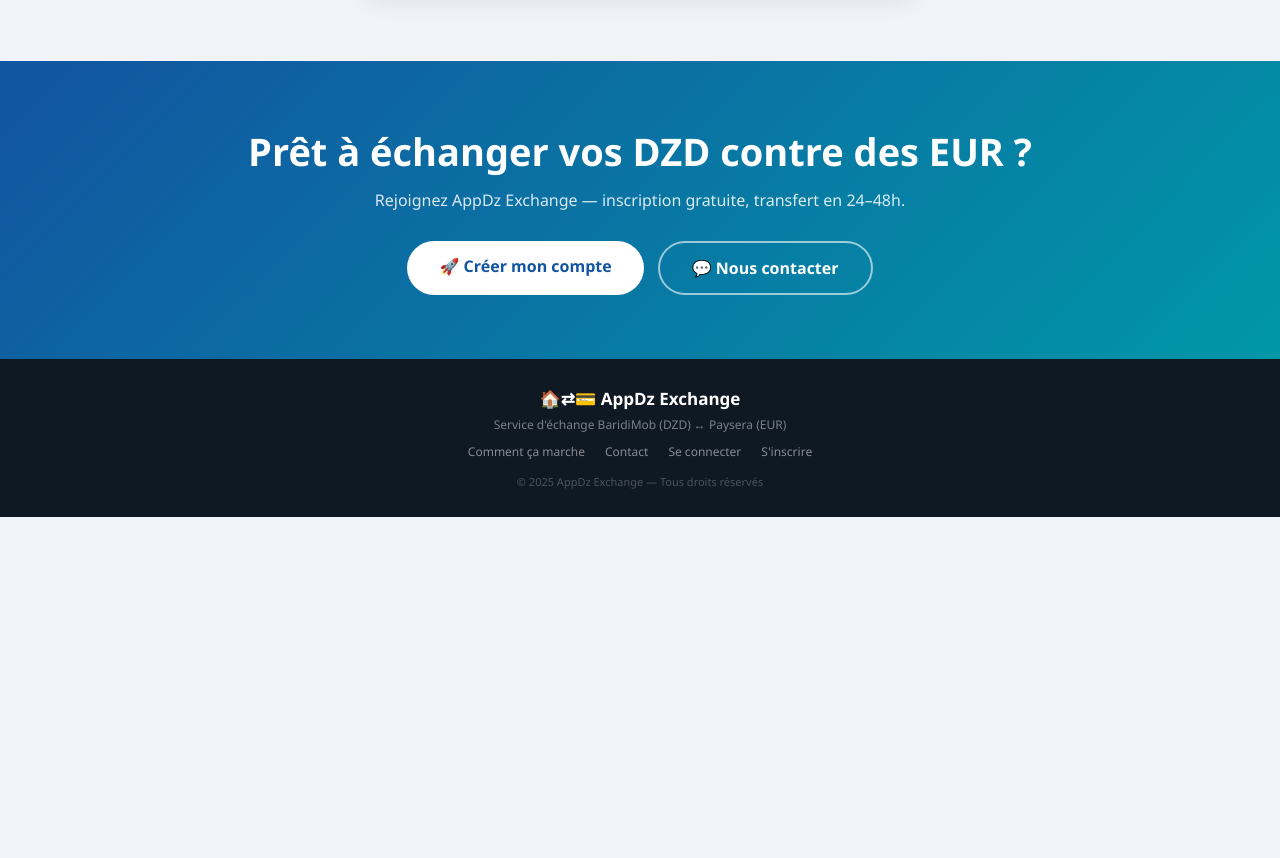
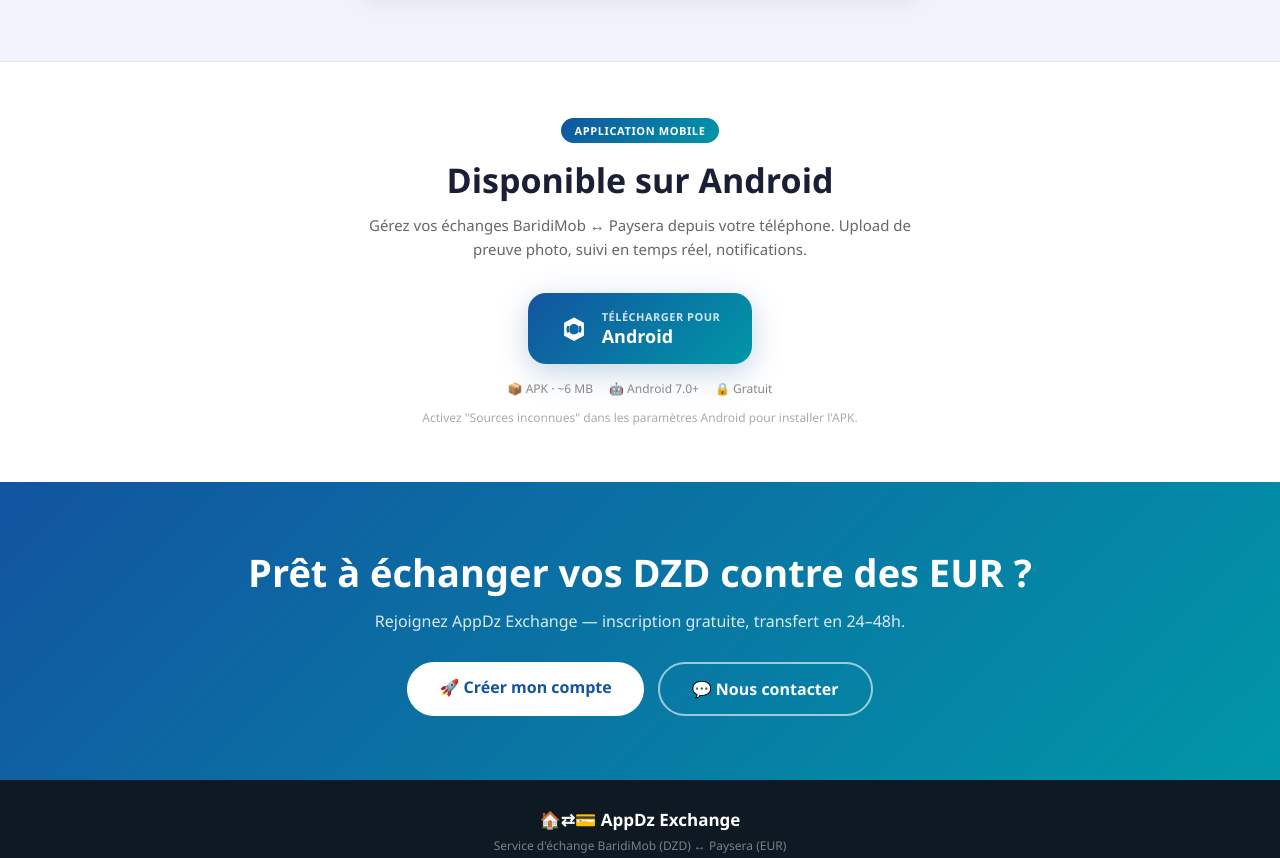
Before and after one commit to ilyesmed23/AppDzExchange-Web, a plain HTML site: page index.html in a window 1280 px wide. Shown: the part 2864-3722 px from the top of the page. Before the commit the page ends 3381 px from the top, so only its background shows below. Drawn offline with Linux system fonts and the light colour scheme; no server answers.

Commit message:
feat: section téléchargement APK Android sur landing page

```diff
--- a/index.html
+++ b/index.html
@@ -316,6 +316,32 @@
   </div>
 </section>
 
+<!-- TÉLÉCHARGEMENT APK -->
+<section style="background:#fff;padding:56px 5%;text-align:center;border-top:1px solid #e0e8f5;">
+  <div style="max-width:560px;margin:0 auto;">
+    <div style="display:inline-block;background:linear-gradient(135deg,#1254a0,#0097a7);color:#fff;font-size:11px;font-weight:800;padding:5px 14px;border-radius:20px;letter-spacing:.6px;margin-bottom:14px;">APPLICATION MOBILE</div>
+    <h2 style="font-size:clamp(22px,4vw,34px);font-weight:900;color:#1a1f36;margin-bottom:10px;">Disponible sur Android</h2>
+    <p style="color:#666;font-size:15px;margin-bottom:32px;line-height:1.6;">Gérez vos échanges BaridiMob ↔ Paysera depuis votre téléphone. Upload de preuve photo, suivi en temps réel, notifications.</p>
+    <a href="https://github.com/ilyesmed23/AppDzExchange-Web/releases/download/v1.0.0/AppDzExchange-v1.0.apk"
+      style="display:inline-flex;align-items:center;gap:14px;background:linear-gradient(135deg,#1254a0,#0097a7);color:#fff;text-decoration:none;padding:16px 32px;border-radius:18px;font-size:16px;font-weight:800;box-shadow:0 8px 30px rgba(18,84,160,.25);transition:.2s;"
+      onmouseover="this.style.transform='translateY(-2px)';this.style.boxShadow='0 12px 36px rgba(18,84,160,.35)'"
+      onmouseout="this.style.transform='';this.style.boxShadow='0 8px 30px rgba(18,84,160,.25)'"
+      download>
+      <svg width="28" height="28" viewBox="0 0 24 24" fill="white"><path d="M17.523 15.341l-1.98-1.07a4.42 4.42 0 0 0 .518-2.063 4.42 4.42 0 0 0-.518-2.063l1.98-1.07A6.537 6.537 0 0 1 18.5 12.21a6.537 6.537 0 0 1-.977 3.131zM6.477 15.341A6.537 6.537 0 0 1 5.5 12.21a6.537 6.537 0 0 1 .977-3.131l1.98 1.07a4.42 4.42 0 0 0-.518 2.062c0 .737.182 1.44.518 2.063l-1.98 1.07zM12 7.79c2.428 0 4.4 1.972 4.4 4.42S14.428 16.63 12 16.63s-4.4-1.972-4.4-4.42S9.572 7.79 12 7.79zm0-5.69L3.5 6.7v11l8.5 4.6 8.5-4.6V6.7L12 2.1z"/></svg>
+      <div style="text-align:left;">
+        <div style="font-size:11px;opacity:.8;font-weight:600;letter-spacing:.5px;">TÉLÉCHARGER POUR</div>
+        <div style="font-size:18px;font-weight:900;">Android</div>
+      </div>
+    </a>
+    <div style="margin-top:16px;display:flex;align-items:center;justify-content:center;gap:16px;flex-wrap:wrap;">
+      <span style="font-size:12px;color:#888;">📦 APK · ~6 MB</span>
+      <span style="font-size:12px;color:#888;">🤖 Android 7.0+</span>
+      <span style="font-size:12px;color:#888;">🔒 Gratuit</span>
+    </div>
+    <p style="font-size:12px;color:#aaa;margin-top:12px;">Activez "Sources inconnues" dans les paramètres Android pour installer l'APK.</p>
+  </div>
+</section>
+
 <!-- CTA FINAL -->
 <section class="cta-section">
   <h2>Prêt à échanger vos DZD contre des EUR ?</h2>
```
